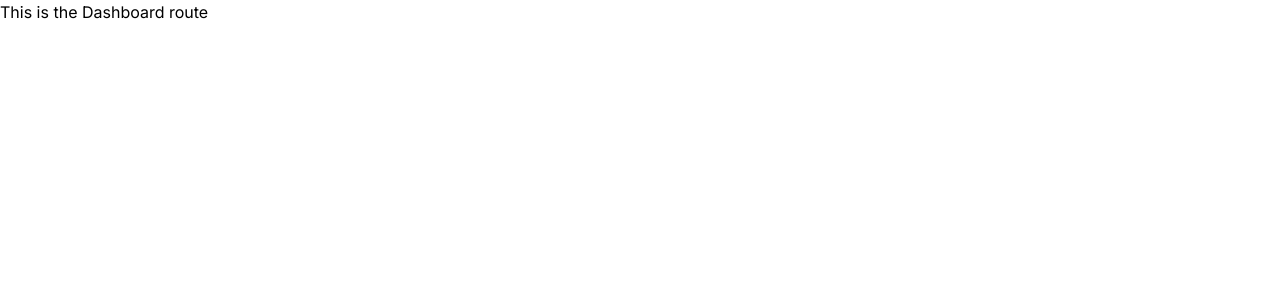
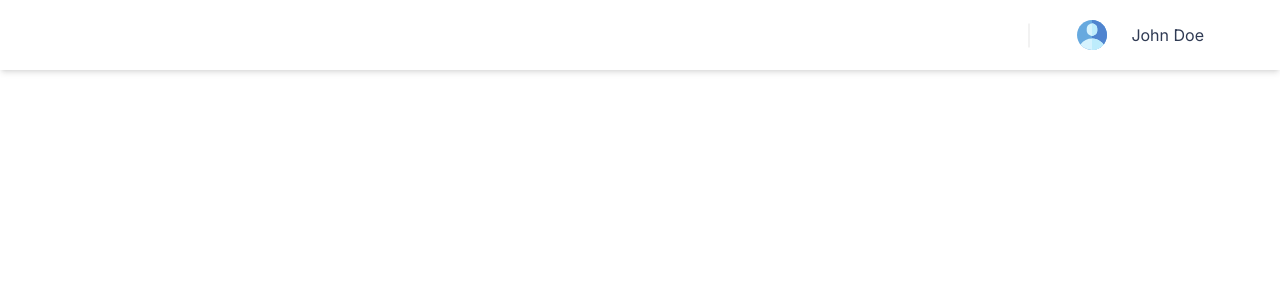
Before and after one commit to egdiala/star-wars, a React (Vite) app: page /dashboard in a window 1280 px wide. Shown: the top 300 px of the page. Built offline with nearby package versions, Linux system fonts and the light colour scheme.

Commit message:
feat: create Dashboard page

```diff
--- a/src/pages/Dashboard.tsx
+++ b/src/pages/Dashboard.tsx
@@ -1,3 +1,7 @@
+import DashboardLayout from "../layouts/DashboardLayout"
+
 export const Dashboard = () => {
-    return <div>This is the Dashboard route</div>
+    return <DashboardLayout>
+        <div>This is the Dashboard route</div>
+    </DashboardLayout>
 }
```
